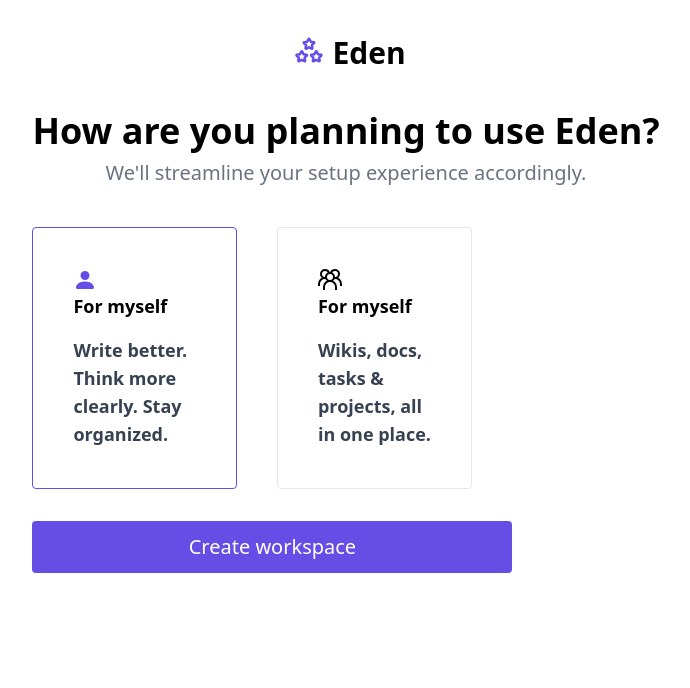
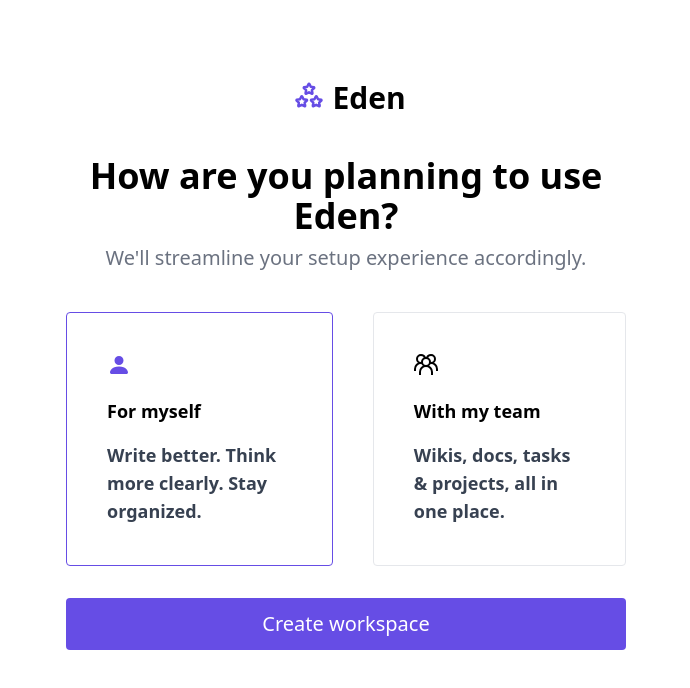
Before and after one commit to VanshSh/cutshortassignment, a React (Create React App) app: page /planning in a window 1280 px wide. Shown: the top 688 px of the page, without its empty margins (294-984 px from the left). Built offline with nearby package versions, Linux system fonts and the light colour scheme.

Commit message:
style: :lipstick:

```diff
--- a/src/App.js
+++ b/src/App.js
@@ -7,7 +7,7 @@ import Congratulation from './pages/Congratulation'
 
 function App() {
     return (
-        <div className='flex flex-col h-[80vh]   justify-center items-center  '>
+        <div className='flex flex-col    justify-center items-center mt-20  '>
             <Header />
             <BrowserRouter>
                 <Routes>
--- a/src/pages/Planning.js
+++ b/src/pages/Planning.js
@@ -5,27 +5,27 @@ import { BsFillPersonFill } from 'react-icons/bs'
 import { GrGroup } from 'react-icons/gr'
 const Planning = () => {
     return (
-        <div className='px-10'>
+        <div className='px-10 w-[80vh]'>
             <Headline
                 mainHeading='How are you planning to use Eden? '
                 subHeading={`We'll streamline your setup experience accordingly.`}
             />
 
-            <div className='flex flex-col w-[60vh]'>
+            <div className='flex flex-col '>
                 <div className='flex'>
                     <div className='border border-[#664de5] cursor-pointer rounded p-10 mr-10'>
                         <BsFillPersonFill className='text-2xl text-[#664de5]' />
-                        <h3 className='text-lg text-black font-bold'>
+                        <h3 className='text-lg text-black font-bold mt-5'>
                             For myself
                         </h3>
                         <p className='text-gray-700 font-semibold text-lg mt-4'>
                             Write better. Think more clearly. Stay organized.
                         </p>
                     </div>
-                    <div className='border  cursor-pointer rounded p-10 mr-10'>
+                    <div className='border  cursor-pointer rounded p-10 '>
                         <GrGroup className='text-2xl text-[#664de5]' />
-                        <h3 className='text-lg text-black font-bold'>
-                            For myself
+                        <h3 className='text-lg text-black font-bold mt-5'>
+                            With my team
                         </h3>
                         <p className='text-gray-700 text-lg mt-4 font-semibold'>
                             Wikis, docs, tasks & projects, all in one place.
--- a/src/pages/Setup.js
+++ b/src/pages/Setup.js
@@ -30,7 +30,7 @@ const Setup = () => {
                     <span className='text-gray-500'>(optional)</span>
                 </label>
 
-                <div className='flex items-center justify-center border-2 rounded border-gray-300'>
+                <div className='flex items-center justify-center border rounded border-gray-300'>
                     <span className='bg-gray-200 text-gray-600 p-2'>
                         www.eden.com/
                     </span>
```
